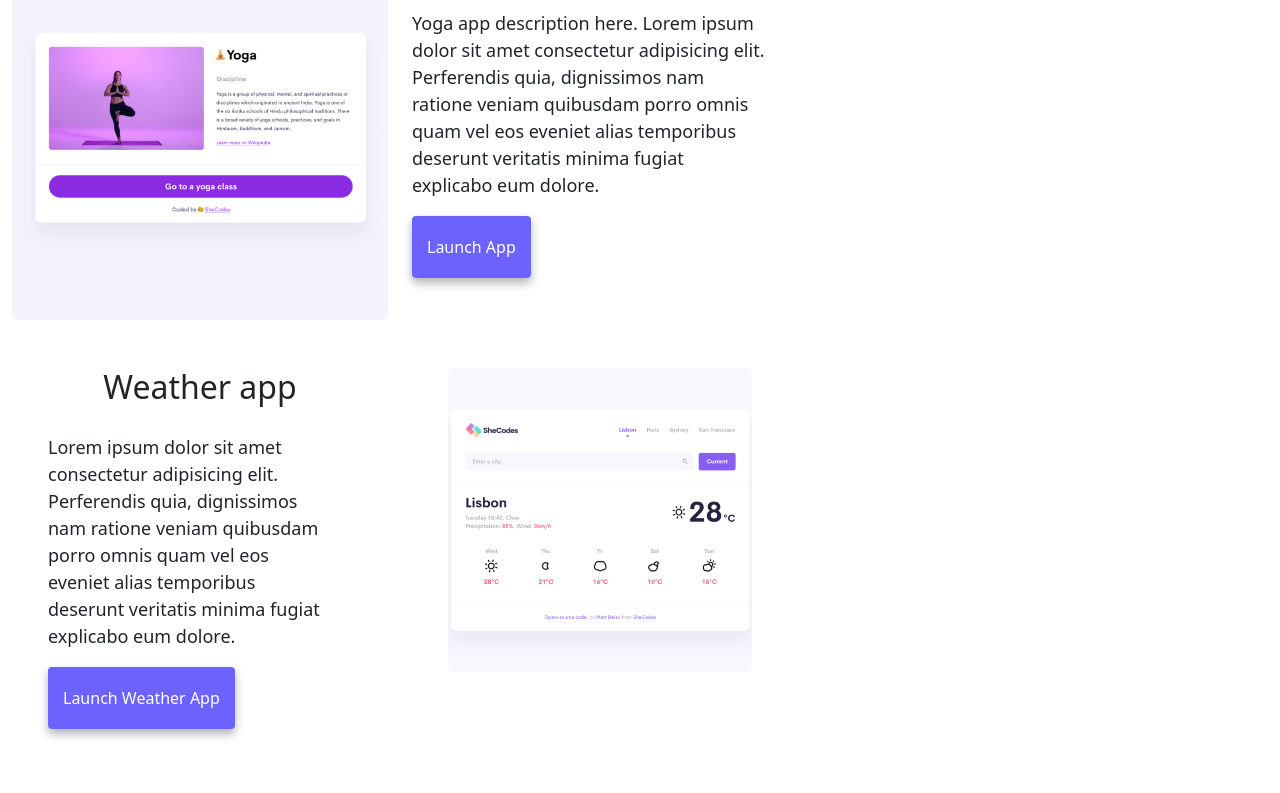
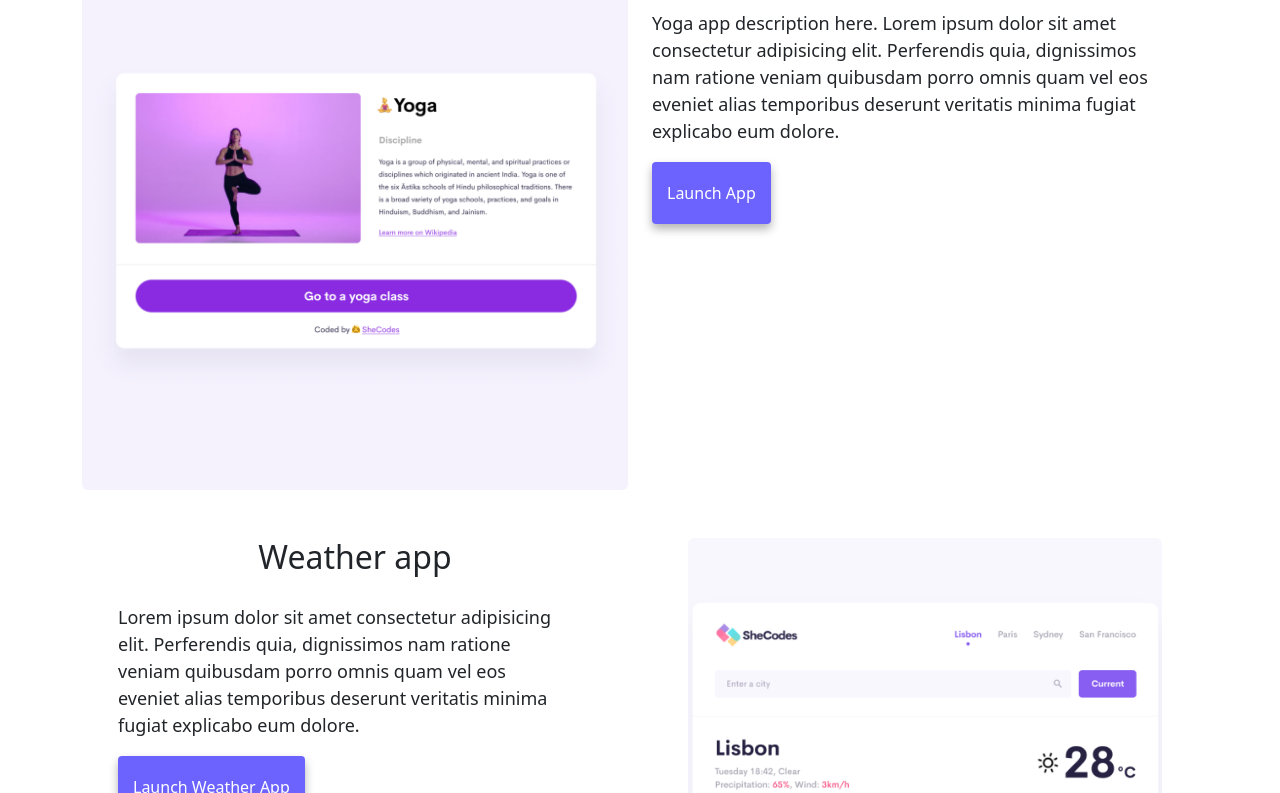
Before and after one commit to PHernandezGourley/Paulina-portfolio, a plain HTML site: page index.html in a window 1280 px wide. Shown: the part 394-1187 px from the top of the page. Before the commit the page ends 1152 px from the top, so only its background shows below. Drawn offline with nearby package versions, Linux system fonts and the light colour scheme.

Commit message:
deleted unnecessary img and css

```diff
--- a/style.css
+++ b/style.css
@@ -5,8 +5,6 @@
 }
 
 body {
-  margin: 60px auto;
-  max-width: 800px;
 }
 
 h1,
```
Also changed, not shown: images/yogurt.png (deleted).
